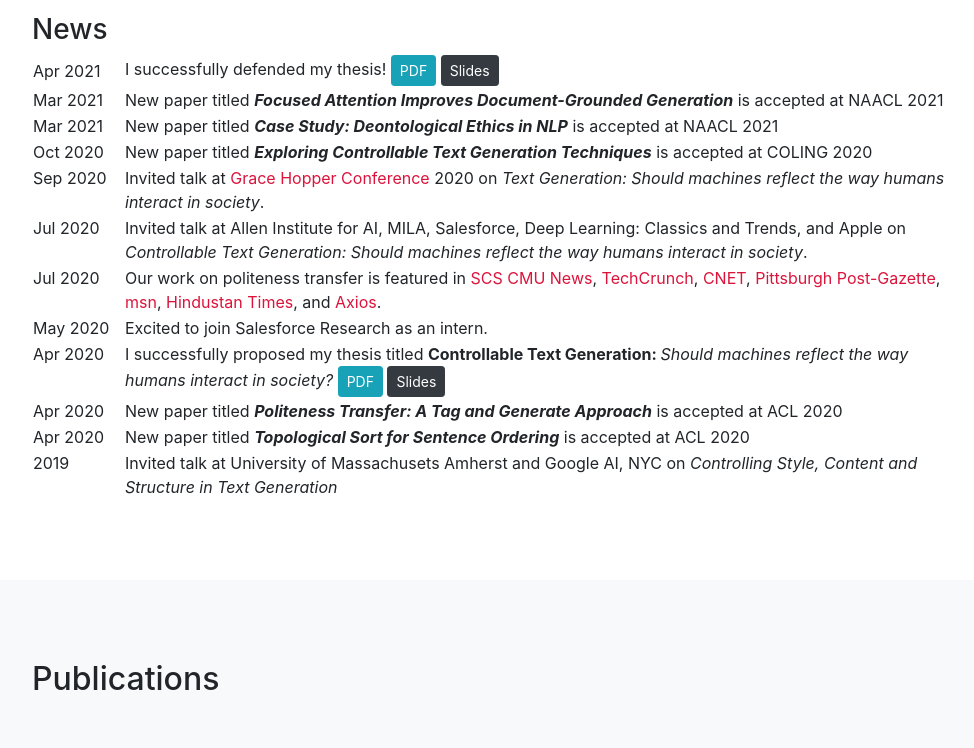
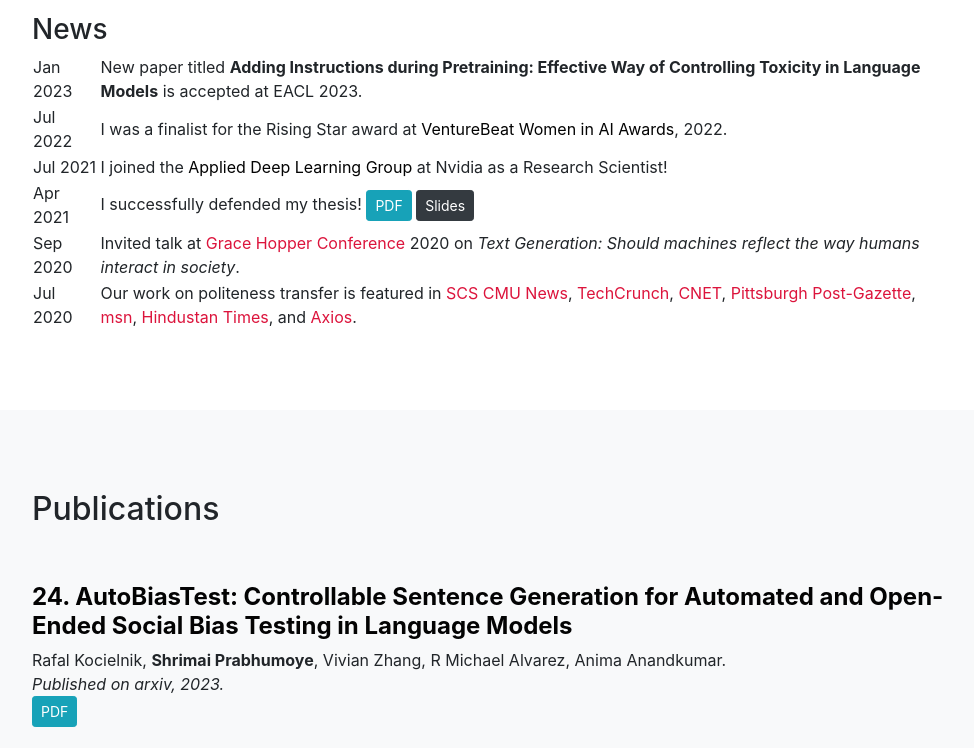
Before and after one commit to shrimai/shrimai.github.io, a website with bundled scripts: page index.html in a window 1280 px wide. Shown: the part 523-1271 px from the top of the page, without its empty margins (148-1122 px from the left). Built offline with nearby package versions, Linux system fonts and the light colour scheme.

Commit message:
updating blog link and news

```diff
--- a/index.html
+++ b/index.html
@@ -93,6 +93,22 @@
         <div class="col-lg-10 mx-auto">
           <h3>News</h3>
           <table style="width:100%">
+
+            <tr>
+              <td>Jan 2023</td>
+              <td>New paper titled <b>Adding Instructions during Pretraining: Effective Way of Controlling Toxicity in Language Models</b> is accepted at EACL 2023.
+              </td>
+            </tr>
+            <tr>
+              <td>Jul 2022</td>
+              <td>I was a finalist for the Rising Star award at <a onclick="window.open(this.href); return false;" title="https://venturebeat.com/ai/meet-the-nominees-for-the-2022-venturebeat-women-in-ai-awards/" href=https://venturebeat.com/ai/meet-the-nominees-for-the-2022-venturebeat-women-in-ai-awards/" onkeypress="window.open(this.href); return false;">VentureBeat Women in AI Awards</a>, 2022.
+              </td>
+            </tr>
+            <tr>
+              <td>Jul 2021</td>
+              <td>I joined the <a onclick="window.open(this.href); return false;" title="https://nv-adlr.github.io/" href="https://nv-adlr.github.io/" onkeypress="window.open(this.href); return false;">Applied Deep Learning Group</a> at Nvidia as a Research Scientist!
+              </td>
+            </tr>
             <tr>
               <td>Apr 2021</td>
               <td>I successfully defended my thesis!
@@ -101,24 +117,8 @@
               </td>
             </tr>
             <tr>
-              <td>Mar 2021</td>
-              <td>New paper titled <b><i>Focused Attention Improves Document-Grounded Generation</i></b> is accepted at NAACL 2021</td>
-            </tr>
-            <tr>
-              <td>Mar 2021</td>
-              <td>New paper titled <b><i>Case Study: Deontological Ethics in NLP</i></b> is accepted at NAACL 2021</td>
-            </tr>
-            <tr>
-              <td>Oct 2020</td>
-              <td>New paper titled <b><i>Exploring Controllable Text Generation Techniques</i></b> is accepted at COLING 2020</td>
-            </tr>
-            <tr>
               <td valign="top">Sep 2020</td>
               <td>Invited talk at <a onclick="window.open(this.href); return false;" title="https://web.cvent.com/event/84f26b13-25ef-458c-9d38-38432d71be09/websitePage:645d57e4-75eb-4769-b2c0-f201a0bfc6ce" href="https://web.cvent.com/event/84f26b13-25ef-458c-9d38-38432d71be09/websitePage:645d57e4-75eb-4769-b2c0-f201a0bfc6ce" onkeypress="window.open(this.href); return false;"><span style="color: crimson;">Grace Hopper Conference</span></a> 2020 on <i>Text Generation: Should machines reflect the way humans interact in society</i>.</td>
-            </tr>
-            <tr>
-              <td valign="top">Jul 2020</td>
-              <td>Invited talk at Allen Institute for AI, MILA, Salesforce, Deep Learning: Classics and Trends, and Apple on <i>Controllable Text Generation: Should machines reflect the way humans interact in society</i>.</td>
             </tr>
             <tr>
               <td valign="top">Jul 2020</td>
@@ -130,30 +130,7 @@
               <a onclick="window.open(this.href); return false;" title="https://www.axios.com/researchers-develop-polite-ai-c1fa8fdd-6615-4152-80e0-6f1fd649e315.html" href="https://www.axios.com/researchers-develop-polite-ai-c1fa8fdd-6615-4152-80e0-6f1fd649e315.html" onkeypress="window.open(this.href); return false;" target="_blank"><span style="color: crimson;">Axios</span></a>.
               </td>
             </tr>
-            <tr>
-              <td>May 2020</td>
-              <td>Excited to join Salesforce Research as an intern.</td>
-            </tr>
-            <tr>
-              <td width="10%", valign="top">Apr 2020</td>
-              <td width="90%">I successfully proposed my thesis titled <b>Controllable Text Generation: </b>
-                <i>Should machines reflect the way humans interact in society?</i>
-              <a onclick="window.open(this.href); return false;" title="docs/proposal.pdf" href="docs/proposal.pdf" onkeypress="window.open(this.href); return false;" target="_blank"><button type="button" class="btn btn-info btn-sm">PDF</button></a>
-              <a onclick="window.open(this.href); return false;" title="docs/Thesis_Proposal.pdf" href="docs/Thesis_Proposal.pdf" onkeypress="window.open(this.href); return false;" target="_blank"><button type="button" class="btn btn-dark btn-sm">Slides</button></a>
-              </td>
-            </tr>
-            <tr>
-              <td>Apr 2020</td>
-              <td>New paper titled <b><i>Politeness Transfer: A Tag and Generate Approach</i></b> is accepted at ACL 2020</td>
-            </tr>
-            <tr>
-              <td>Apr 2020</td>
-              <td>New paper titled <b><i>Topological Sort for Sentence Ordering</i></b> is accepted at ACL 2020</td>
-            </tr>
-            <tr>
-              <td width="10%", valign="top">2019</td>
-              <td width="90%">Invited talk at University of Massachusets Amherst and Google AI, NYC on <i>Controlling Style, Content and Structure in Text Generation</i></td>
-            </tr>
+
           </table>
         </div>
       </div>
@@ -203,6 +180,7 @@
             Rafal Kocielnik, Sara Kangaslahti, <strong>Shrimai Prabhumoye</strong>, Meena Hari, Michael Alvarez, Anima Anandkumar.<br>
             <i>In Transfer Learning for Natural Language Processing Workshop at NeurIPS 2022.</i><br>
             <a onclick="window.open(this.href); return false;" title="https://proceedings.mlr.press/v203/kocielnik23a/kocielnik23a.pdf" href="https://proceedings.mlr.press/v203/kocielnik23a/kocielnik23a.pdf" onkeypress="window.open(this.href); return false;" target="_blank"><button type="button" class="btn btn-info btn-sm">PDF</button></a>
+            <a onclick="window.open(this.href); return false;" title="https://medium.com/trustworthy-social-media/can-you-label-less-by-using-out-of-domain-data-6e6e152b49df" href="https://medium.com/trustworthy-social-media/can-you-label-less-by-using-out-of-domain-data-6e6e152b49df" onkeypress="window.open(this.href); return false;" target="_blank"><button type="button" class="btn btn-success btn-sm">Blog</button></a>
           </p>
           <br>
 
```
